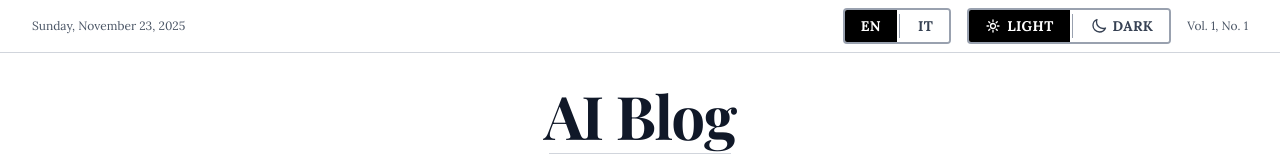
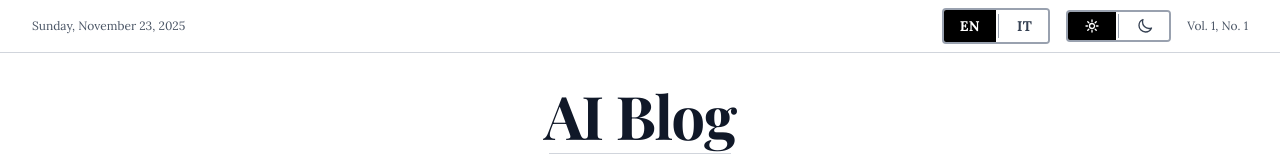
Before and after one commit to mlaurelli/ai_blog, a Next.js app: page / in a window 1280 px wide. Shown: the top 160 px of the page. Built offline with nearby package versions, Linux system fonts and the light colour scheme; a web font is replaced by a local one.

Commit message:
Remove text labels from theme toggle, keep only icons

```diff
--- a/src/components/ThemeToggle.tsx
+++ b/src/components/ThemeToggle.tsx
@@ -47,7 +47,7 @@ export default function ThemeToggle() {
     <div className="flex gap-0.5 items-center border-2 border-gray-400 dark:border-gray-600 rounded overflow-hidden">
       <button
         onClick={() => changeTheme('light')}
-        className={`px-3 py-1.5 sm:px-4 sm:py-1.5 text-xs sm:text-sm font-bold uppercase tracking-wide transition-all active:scale-95 touch-manipulation flex items-center gap-1.5 ${
+        className={`px-3 py-1.5 sm:px-4 sm:py-1.5 text-xs sm:text-sm font-bold uppercase tracking-wide transition-all active:scale-95 touch-manipulation flex items-center justify-center ${
           theme === 'light'
             ? 'bg-black dark:bg-white text-white dark:text-black'
             : 'bg-white dark:bg-gray-900 text-gray-700 dark:text-gray-300 hover:bg-gray-100 dark:hover:bg-gray-800'
@@ -58,12 +58,11 @@ export default function ThemeToggle() {
         <svg xmlns="http://www.w3.org/2000/svg" fill="none" viewBox="0 0 24 24" strokeWidth={2} stroke="currentColor" className="w-4 h-4">
           <path strokeLinecap="round" strokeLinejoin="round" d="M12 3v2.25m6.364.386-1.591 1.591M21 12h-2.25m-.386 6.364-1.591-1.591M12 18.75V21m-4.773-4.227-1.591 1.591M5.25 12H3m4.227-4.773L5.636 5.636M15.75 12a3.75 3.75 0 1 1-7.5 0 3.75 3.75 0 0 1 7.5 0Z" />
         </svg>
-        <span className="hidden sm:inline">Light</span>
       </button>
       <div className="w-px bg-gray-400 dark:bg-gray-600 h-6"></div>
       <button
         onClick={() => changeTheme('dark')}
-        className={`px-3 py-1.5 sm:px-4 sm:py-1.5 text-xs sm:text-sm font-bold uppercase tracking-wide transition-all active:scale-95 touch-manipulation flex items-center gap-1.5 ${
+        className={`px-3 py-1.5 sm:px-4 sm:py-1.5 text-xs sm:text-sm font-bold uppercase tracking-wide transition-all active:scale-95 touch-manipulation flex items-center justify-center ${
           theme === 'dark'
             ? 'bg-black dark:bg-white text-white dark:text-black'
             : 'bg-white dark:bg-gray-900 text-gray-700 dark:text-gray-300 hover:bg-gray-100 dark:hover:bg-gray-800'
@@ -74,7 +73,6 @@ export default function ThemeToggle() {
         <svg xmlns="http://www.w3.org/2000/svg" fill="none" viewBox="0 0 24 24" strokeWidth={2} stroke="currentColor" className="w-4 h-4">
           <path strokeLinecap="round" strokeLinejoin="round" d="M21.752 15.002A9.72 9.72 0 0 1 18 15.75c-5.385 0-9.75-4.365-9.75-9.75 0-1.33.266-2.597.748-3.752A9.753 9.753 0 0 0 3 11.25C3 16.635 7.365 21 12.75 21a9.753 9.753 0 0 0 9.002-5.998Z" />
         </svg>
-        <span className="hidden sm:inline">Dark</span>
       </button>
     </div>
   );
```
